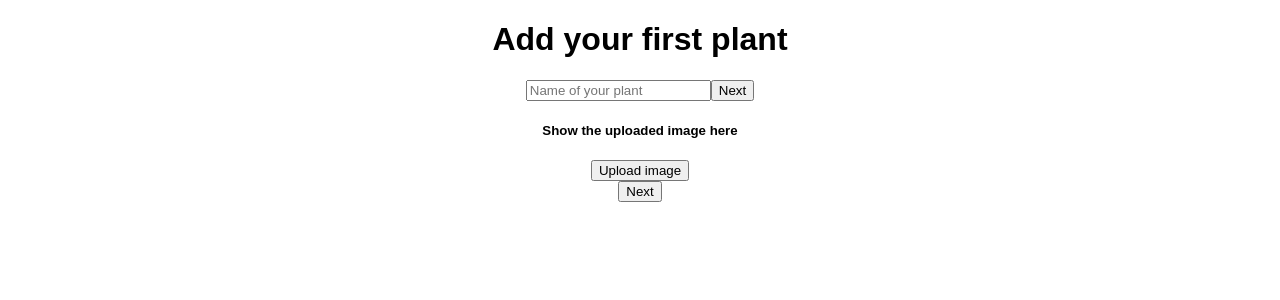
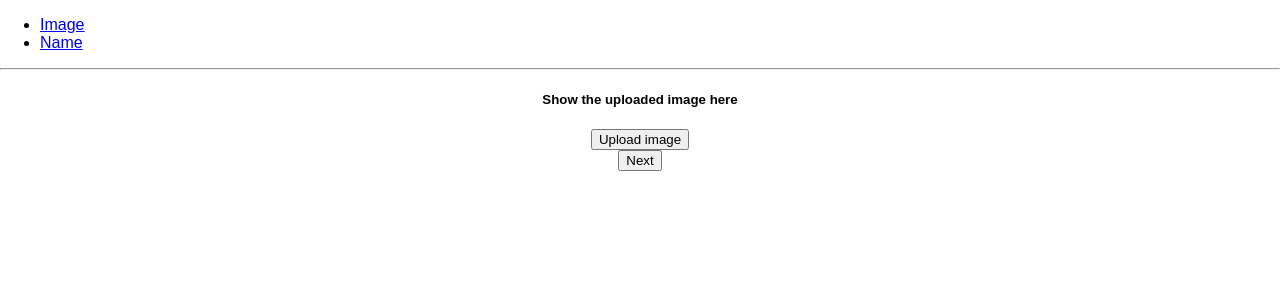
Before and after one commit to carsva/growup, a React (Create React App) app: page /addplant/image in a window 1280 px wide. Shown: the top 300 px of the page. Built offline with nearby package versions, Linux system fonts and the light colour scheme.

Commit message:
Developing further the flow of adding a flower

```diff
--- a/src/App.js
+++ b/src/App.js
@@ -19,10 +19,7 @@ class App extends Component {
           <Route exact path="/" component={Intro} />
           <Route path="/reg" component={Reg} />
           <Route path="/addplant" component={AddPlant} />
-            <Route path="/addplant/name" component={NamePlant} />
-            <Route path="/addplant/image" component={ImagePlant} />
-            <Route path="/addplant/amount" component={AmountPlant} />
-            <Route path="/addplant/times" component={TpmPlant} />
+
         </div>
       </Router>
     );
--- a/src/components/AmountPlant.js
+++ b/src/components/AmountPlant.js
@@ -1,4 +1,6 @@
 import React, { Component } from 'react';
+import { BrowserRouter as Router, Route, Link } from "react-router-dom";
+
 
 class AmountPlant extends Component {
   render() {
@@ -16,7 +18,7 @@ class AmountPlant extends Component {
           <option value="8">8</option>
         </select>
         <br/>
-        <button>Next</button>
+        <Link to="/addplant/tpm"><button>Next</button></Link>
       </div>
     );
   }
--- a/src/components/ImagePlant.js
+++ b/src/components/ImagePlant.js
@@ -1,4 +1,5 @@
 import React, { Component } from 'react';
+import { BrowserRouter as Router, Route, Link } from "react-router-dom";
 
 class ImagePlant extends Component {
   render() {
@@ -7,7 +8,7 @@ class ImagePlant extends Component {
         <h5>Show the uploaded image here</h5>
         <button>Upload image</button>
         <br/>
-        <button>Next</button>
+        <Link to="/addplant/AmountPlant"><button>Next</button></Link>
       </div>
     );
   }
--- a/src/components/NamePlant.js
+++ b/src/components/NamePlant.js
@@ -6,7 +6,7 @@ class NamePlant extends Component {
     return (
       <div className="center">
           <input type="text" ref="name" placeholder="Name of your plant"></input>
-          <button>Next</button>
+          <Link to="/addplant/image"><button>Next</button></Link>
           <br/>
       </div>
     );
--- a/src/components/TpmPlant.js
+++ b/src/components/TpmPlant.js
@@ -1,4 +1,6 @@
 import React, { Component } from 'react';
+import { BrowserRouter as Router, Route, Link } from "react-router-dom";
+
 
 class TpmPlant extends Component {
   render() {
--- a/src/pages/AddPlant.js
+++ b/src/pages/AddPlant.js
@@ -6,12 +6,46 @@ import NamePlant from './../components/NamePlant';
 import TpmPlant from './../components/TpmPlant';
 
 
+
 class AddPlant extends Component {
   render() {
+
+    const BasicExample = () => (
+      <Router>
+        <div>
+          <ul>
+            <li>
+              <Link to="/addplant/image">Image</Link>
+            </li>
+            <li>
+              <Link to="/addplant/name">Name</Link>
+            </li>
+          </ul>
+
+          <hr />
+
+          <Route path="/addplant/name" component={Name} />
+          <Route path="/addplant/image" component={Image} />
+        </div>
+      </Router>
+    );
+
+
+    const Name = () => (
+  <div>
+    <NamePlant />
+  </div>
+);
+
+const Image = () => (
+  <div>
+    <ImagePlant />
+  </div>
+);
+
     return (
-      <div className="center">
-        <h1>Add your first plant</h1>
-        <NamePlant/>
+      <div>
+        {BasicExample()}
       </div>
     );
   }
```
Also changed, not shown: src/pages/Home.js (added, +14 -0 lines).
